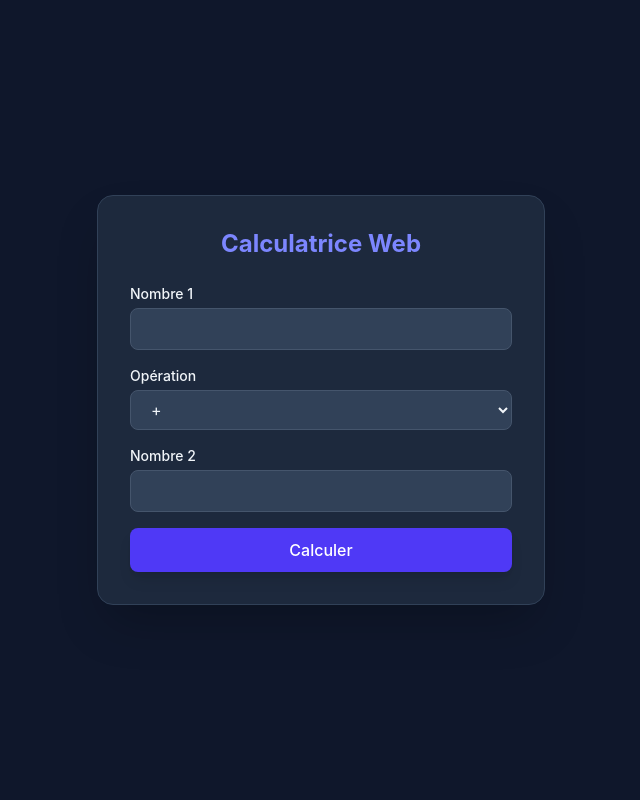
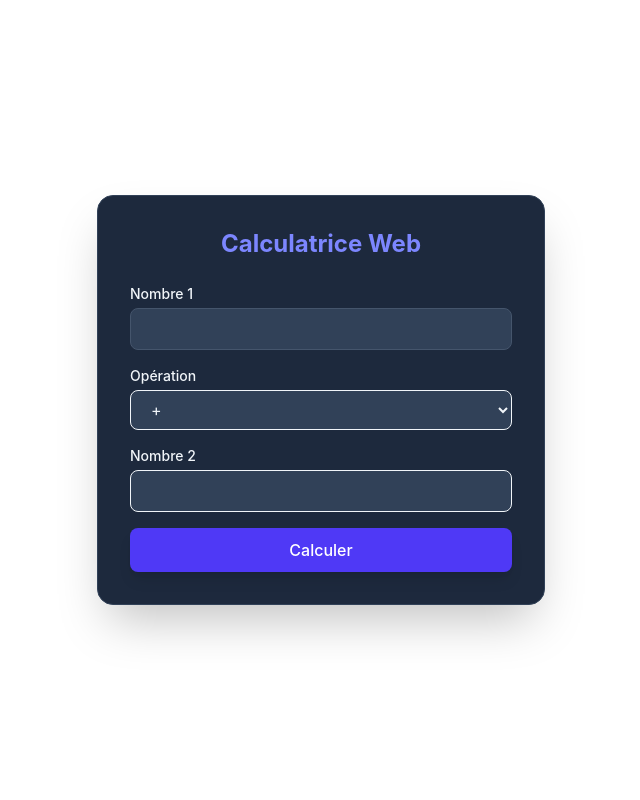
Before and after one commit to 19rojo/Calculatrice, a Flask app: page / in a window 1280 px wide. Shown: the whole page, without its empty margins (319-959 px from the left). Run offline with Flask 3, Linux system fonts and the light colour scheme.

Commit message:
Petites modifications finales

```diff
--- a/Templates/index.html
+++ b/Templates/index.html
@@ -6,7 +6,7 @@
   <title>Calculatrice Python Web</title>
   <link rel="stylesheet" href="{{ url_for('static', filename='css/output.css') }}">
 </head>
-<body class="bg-slate-900 text-slate-100 min-h-screen flex items-center justify-center p-4">
+<body class=" text-slate-100 min-h-screen flex items-center justify-center p-4">
   <div class="bg-slate-800 p-8 rounded-2xl shadow-2xl w-full max-w-md border border-slate-700">
     <h1 class="text-2xl font-bold text-center mb-6 text-indigo-400">Calculatrice Web</h1>
 
@@ -14,12 +14,12 @@
       <div>
         <label class="block text-sm font-medium mb-1">Nombre 1</label>
         <input type="number" step="any" name="num1" required
-               class="w-full bg-slate-700 border border-slate-600 rounded-lg px-4 py-2 focus:outline-none focus:border-indigo-500">
+               class="w-full bg-slate-700 border border-slate-600 rounded-lg px-4 py-2 focus:outline-none">
       </div>
 
       <div>
         <label class="block text-sm font-medium mb-1">Opération</label>
-        <select name="operation" class="w-full bg-slate-700 border border-slate-600 rounded-lg px-4 py-2 focus:outline-none focus:border-indigo-500">
+        <select name="operation" class="w-full bg-slate-700 border rounded-lg px-4 py-2 focus:outline-none focus:border-indigo-500">
           <option value="add">+</option>
           <option value="sub">-</option>
           <option value="mul">×</option>
@@ -30,7 +30,7 @@
       <div>
         <label class="block text-sm font-medium mb-1">Nombre 2</label>
         <input type="number" step="any" name="num2" required
-               class="w-full bg-slate-700 border border-slate-600 rounded-lg px-4 py-2 focus:outline-none focus:border-indigo-500">
+               class="w-full bg-slate-700 border rounded-lg px-4 py-2 focus:outline-none focus:border-indigo-500">
       </div>
 
       <button type="submit"
--- a/static/css/output.css
+++ b/static/css/output.css
@@ -17,7 +17,6 @@
     --color-slate-600: oklch(44.6% 0.043 257.281);
     --color-slate-700: oklch(37.2% 0.044 257.287);
     --color-slate-800: oklch(27.9% 0.041 260.031);
-    --color-slate-900: oklch(20.8% 0.042 265.755);
     --color-white: #fff;
     --spacing: 0.25rem;
     --container-md: 28rem;
@@ -115,7 +114,7 @@
   }
   img, svg, video, canvas, audio, iframe, embed, object {
     display: block;
-    /* vertical-align: middle; */
+    vertical-align: middle;
   }
   img, video {
     max-width: 100%;
@@ -255,9 +254,6 @@
   }
   .bg-slate-800 {
     background-color: var(--color-slate-800);
-  }
-  .bg-slate-900 {
-    background-color: var(--color-slate-900);
   }
   .p-4 {
     padding: calc(var(--spacing) * 4);
```
